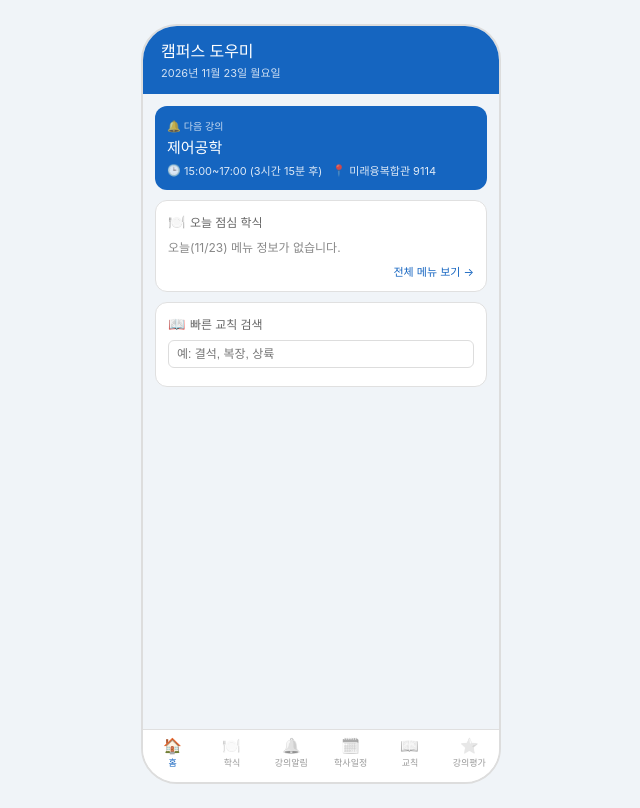
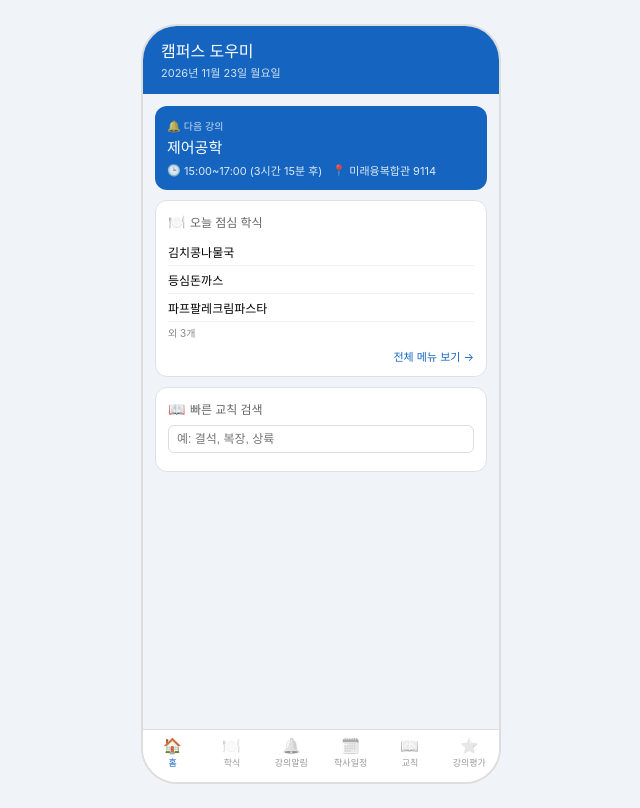
Before and after one commit to young022235-ctrl/mmu-campus, a website: page index.html in a window 1280 px wide. Shown: the whole page, without its empty margins (319-959 px from the left). Drawn offline with Linux system fonts and the light colour scheme.

Commit message:
학식: 승선생활관 식단 11/22~11/25로 업데이트
Co-Authored-By: Claude Opus 5.5 <noreply@anthropic.com>

```diff
--- a/index.html
+++ b/index.html
@@ -320,43 +320,28 @@ function getTodayKey(){
   return`${n.getMonth()+1}/${n.getDate()}`;
 }
 
-// ── 학식 데이터 (승선생활관 식단표, 2026.10.11~10.17) ─────────────
+// ── 학식 데이터 (승선생활관 식단표, 2026.11.22~11.25) ─────────────
 // 출처: https://www.mmu.ac.kr/main/contents/todayMenu2
 const weekMeals={
-  '10/11':{
-    breakfast:['쇠고기미역국','섭산적','통오징어양념구이','치킨너겟','궁채들깨가루볶음','김치'],
-    lunch:['닭곰탕','삼색나물','약고추장,일회용참기름','달걀부침,무생채','자몽','김치'],
-    dinner:['근대된장국','돈육볶음','온두부,건새우마늘쫑볶음','무말랭이낙지젓무침','볶음김치','초코에몽']
+  '11/22':{
+    breakfast:['영양닭죽','파래김자반볶음','궁채장아찌','토마토','마늘빵','가공우유'],
+    lunch:['해물칼국수','주먹밥','어묵채새송이볶음','김치전','상추겉절이','단백질바 또는 아몬드'],
+    dinner:['돈육김치찌개','순살치킨','갈떡꼬치','숙주미나리무침','삼색떡','비요뜨,김치']
   },
-  '10/12':{
-    breakfast:['애호박찌개','떡갈비','순두부계란찜','감자조림','맛김,딸기우유','김치'],
-    lunch:['콩나물국','돈가스','떡볶이,꼬지어묵','시금치나물','연근흑임자드레싱무침','요쿠르트,김치'],
-    dinner:['짬뽕국','과일소스탕수육','코다리조림','오이무침','타코야끼','참다래주스,김치']
+  '11/23':{
+    breakfast:['얼갈이된장국','갈비산적','소시지계란말이','참나물무침','맛김','사과,김치'],
+    lunch:['김치콩나물국','등심돈까스','파프팔레크림파스타','웨지감자&케찹','바나나맛우유','단감,김치'],
+    dinner:['무쇠고기국','마요참치','스크램블에그','볶음김가루','양념김치','귤,이오']
   },
-  '10/13':{
-    breakfast:['우유','크림치즈베이글','프랑크소시지','계란말이 또는 스크램블에그','채소스틱','토마토'],
-    lunch:['꼬리곰탕&소면','순살가자미구이','깻잎순부추무침','바삭고기만두','파인애플','김치'],
-    dinner:['라면사리부대찌개','청양마요소스치킨','어묵고추잡채','브로컬리두부무침','바이오틱스','김치']
+  '11/24':{
+    breakfast:['순두부찌개','초당옥수수함박','볼어묵볶음','깻잎순부추무침','아침에주스','김치'],
+    lunch:['근대된장국','등갈비김치찜','통오징어양념구이','무나물','파인애플','컵아이스크림,총각김치'],
+    dinner:['꽃게배추된장국','차돌박이숙주볶음','치즈떡볶이','방풍나물무침','군고구마','바이오틱스,김치']
   },
-  '10/14':{
-    breakfast:['북어포해장국','쇠고기마늘장조림','마파가지','미나리나물무침','떠먹는요쿠르트','김치'],
-    lunch:['유부미소된장국','닭다리오븐구이','볶음우동','연어아보카도샐러드','청포도','매실차,김치'],
-    dinner:['채소된장국','차돌박이숙주볶음','고등어무조림','참나물무침','오렌지','이오,김치']
-  },
-  '10/15':{
-    breakfast:['고사리해장국','새우까스','부추오이무침','모닝연두부','A2우유','김치'],
-    lunch:['스프,마늘빵','롤까츠','방토청포도보코치니','알감자버터구이','열대과일쉐이크','김치'],
-    dinner:['두부쇠고기국','문어솥밥','치킨슈니첼','팽이버섯감자채전','콩나물볶음','곱창김&양념장,김치']
-  },
-  '10/16':{
-    breakfast:['건새우아욱된장국','동그랑땡','비엔나소세지볶음','매콤어묵조림','진미채볶음','사과,김치'],
-    lunch:['바지락칼국수','돼지고기편육','숙주나물무침','오징어튀김','도라지무생채','떠먹는요쿠르트,김치'],
-    dinner:['스지미역국','카레라이스','메추리알장조림','맛소세지무침','꽃맛살샐러드','피크닉,김치']
-  },
-  '10/17':{
-    breakfast:['전복죽','육전','꽈리고추지리멸볶음','콩나물무침','바나나','떠먹는푸딩,김치'],
-    lunch:['해물탕','팝콘치킨','오리훈제채소무침','방풍나물무침','동부묵무침','과일맛주리,김치'],
-    dinner:['건무청된장국','매운돼지갈비조림','갈치구이','쪽파부추오이무침','키위,초코파이','김치']
+  '11/25':{
+    breakfast:['도가니곰탕','새우까스','순두부계란찜','브로컬리흑임자드레싱무침','데일리케어','김치'],
+    lunch:['쪽파미소된장국','닭다리오븐구이','볶음우동','오렌지드레싱샐러드','도넛,A2우유','포도,김치'],
+    dinner:['모듬어묵국','푸팟퐁커리','난','고기완자전','도라지생채','참치김치볶음']
   },
 };
 const mealMeta=[
```
